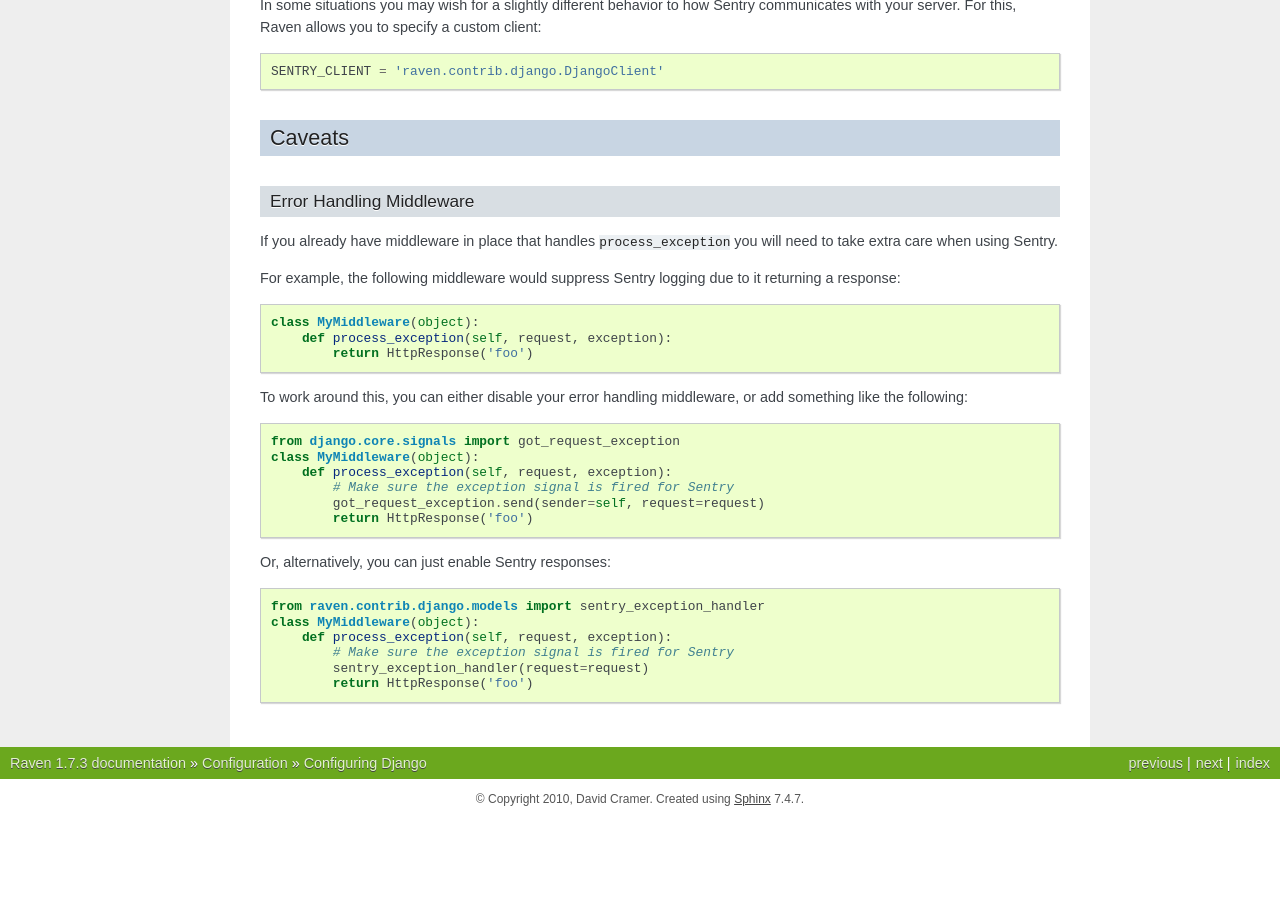
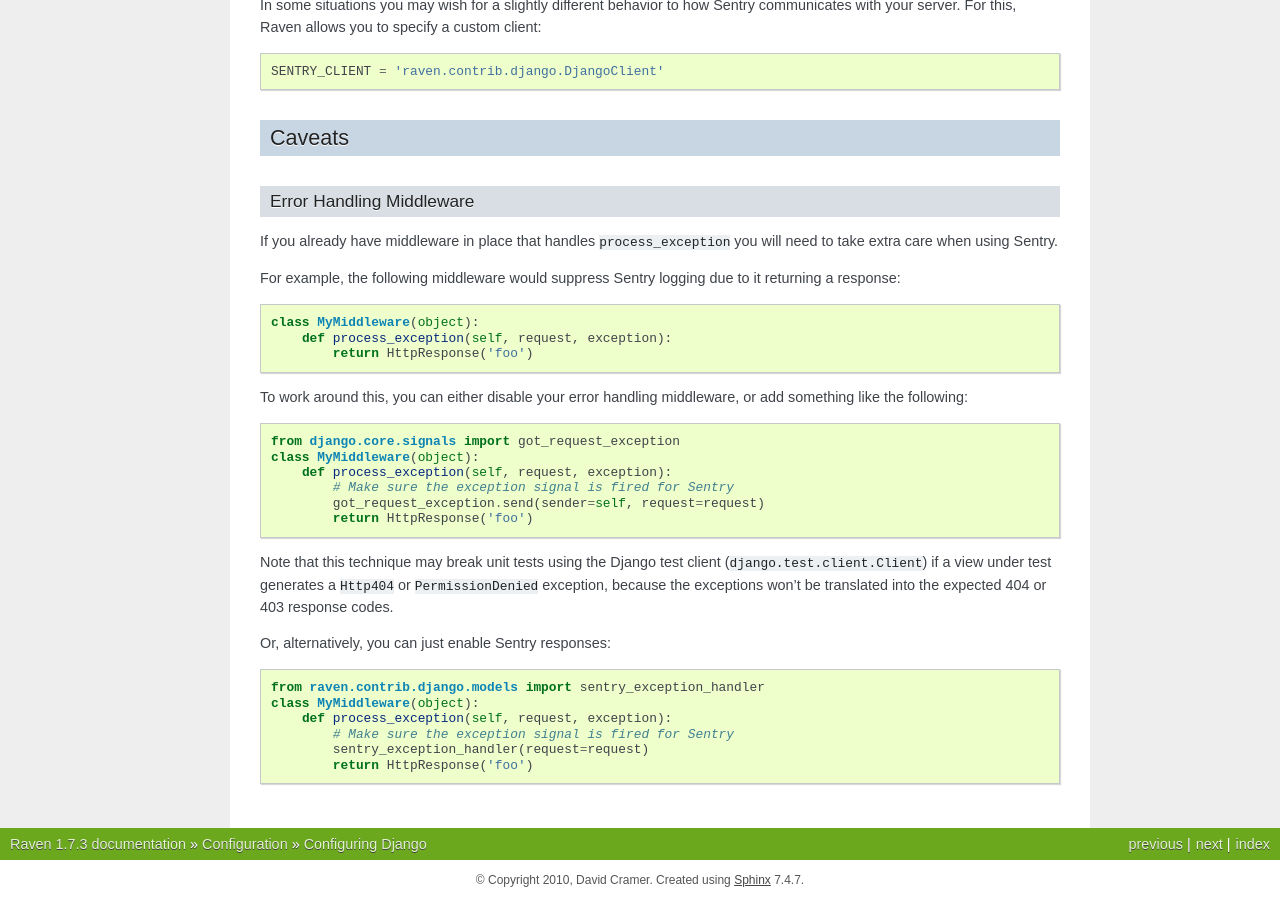
Before and after one commit to JohnFredok/apm-agent-python, a Sphinx documentation site: the page built from docs/config/django.rst, in a window 1280 px wide and 900 px high, scrolled down 3023 px. Built offline with Sphinx 7.4.7, drawn with Linux system fonts in a browser that asks for light colours; before the commit the page ends 3842 px from its top, so only the background shows below that.

Commit message:
Add note about got_request_exception.send and error handling middleware.

```diff
--- a/docs/config/django.rst
+++ b/docs/config/django.rst
@@ -186,6 +186,8 @@
             got_request_exception.send(sender=self, request=request)
             return HttpResponse('foo')
 
+Note that this technique may break unit tests using the Django test client (``django.test.client.Client``) if a view under test generates a ``Http404`` or ``PermissionDenied`` exception, because the exceptions won't be translated into the expected 404 or 403 response codes.
+
 Or, alternatively, you can just enable Sentry responses::
 
     from raven.contrib.django.models import sentry_exception_handler
```
